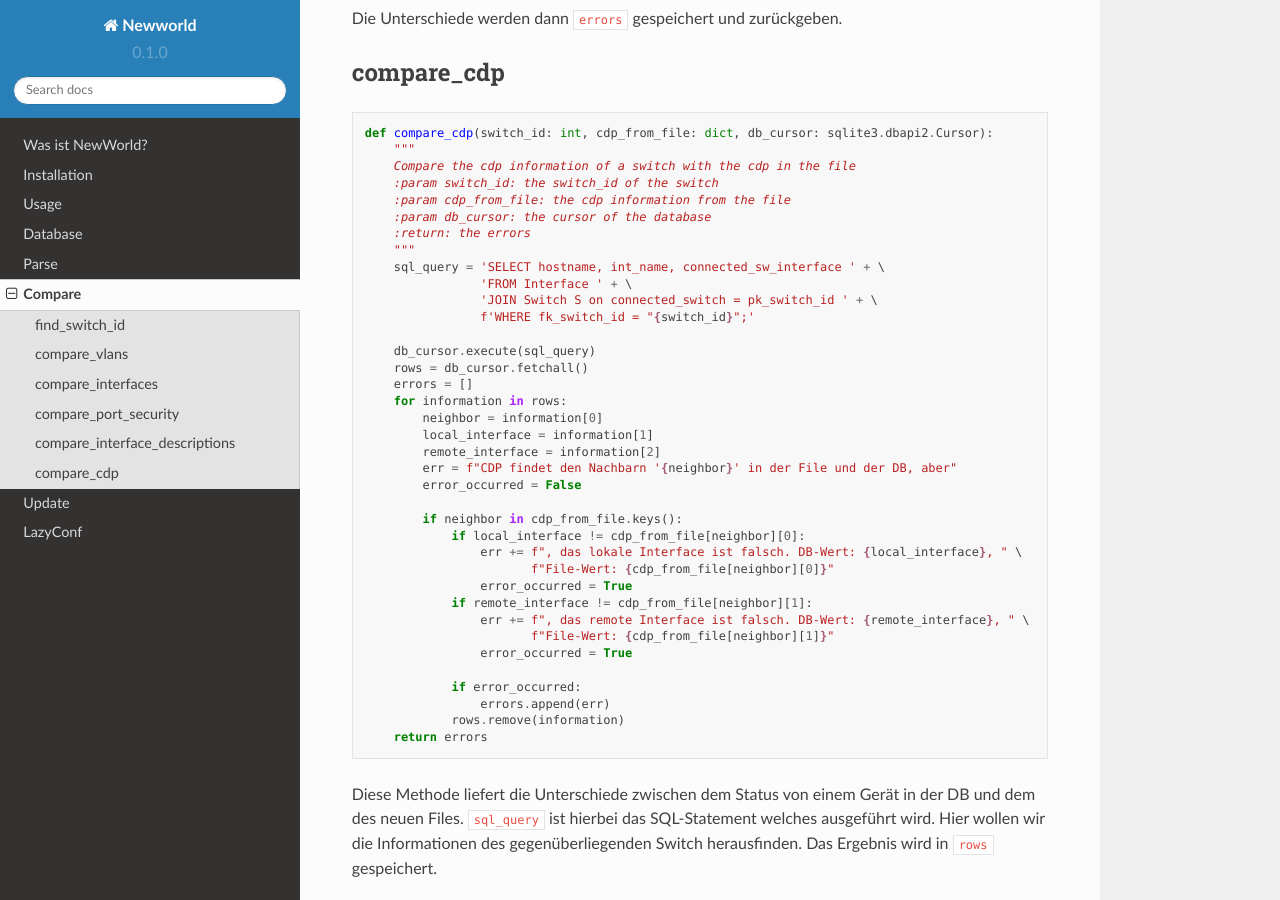
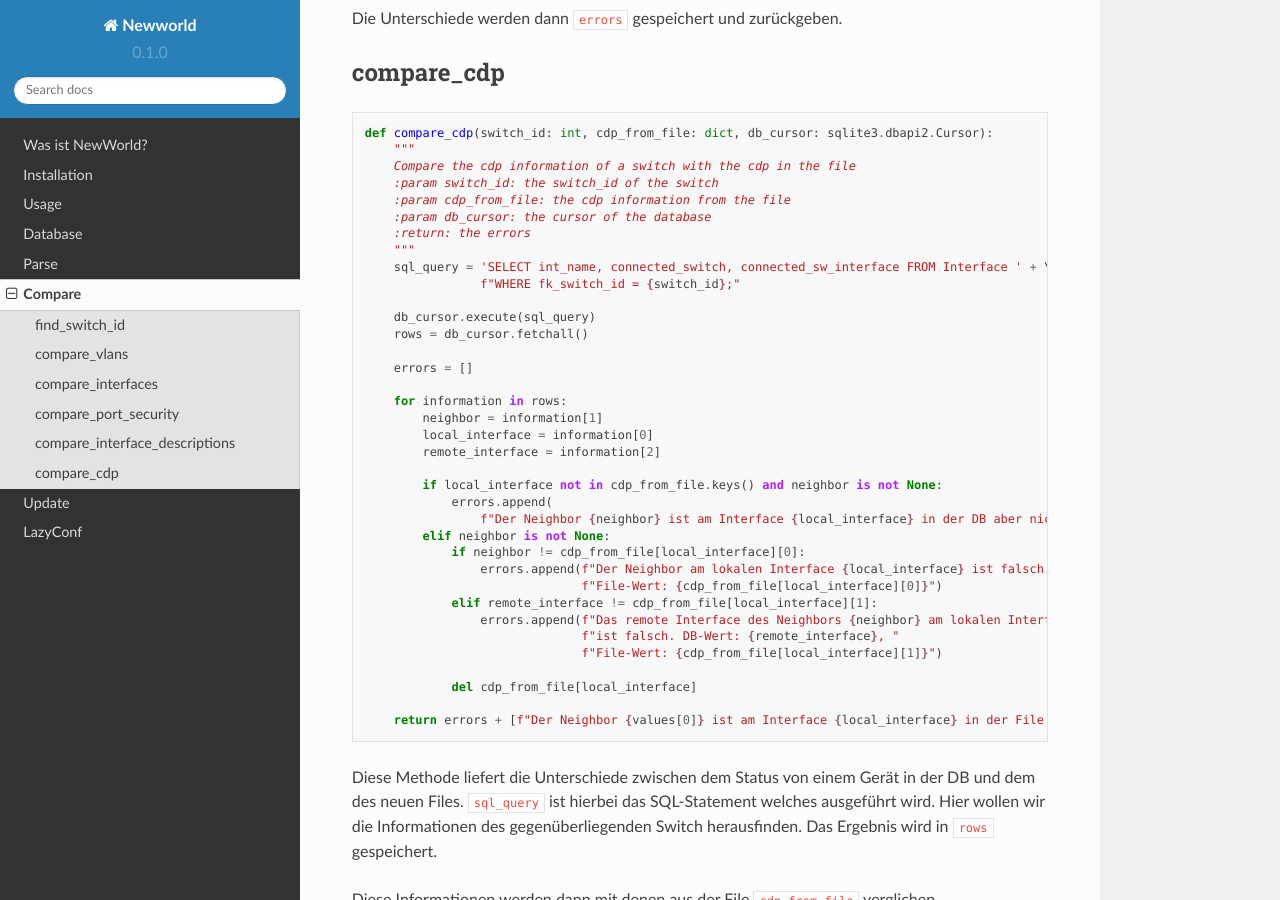
Before and after one commit to newworld-itp/NewWorld, a Sphinx documentation site: the page built from docs/source/compare.rst, in a window 1280 px wide and 900 px high, scrolled down 4788 px. Built offline with Sphinx 7.4.7 and the Read the Docs theme 2.0.0, drawn with Linux system fonts in a browser that asks for light colours.

Commit message:
New Function

```diff
--- a/docs/source/compare.rst
+++ b/docs/source/compare.rst
@@ -274,35 +274,35 @@
         :param db_cursor: the cursor of the database
         :return: the errors
         """
-        sql_query = 'SELECT hostname, int_name, connected_sw_interface ' + \
-                    'FROM Interface ' + \
-                    'JOIN Switch S on connected_switch = pk_switch_id ' + \
-                    f'WHERE fk_switch_id = "{switch_id}";'
+        sql_query = 'SELECT int_name, connected_switch, connected_sw_interface FROM Interface ' + \
+                    f"WHERE fk_switch_id = {switch_id};"
 
         db_cursor.execute(sql_query)
         rows = db_cursor.fetchall()
+
         errors = []
+
         for information in rows:
-            neighbor = information[0]
-            local_interface = information[1]
+            neighbor = information[1]
+            local_interface = information[0]
             remote_interface = information[2]
-            err = f"CDP findet den Nachbarn '{neighbor}' in der File und der DB, aber"
-            error_occurred = False
 
-            if neighbor in cdp_from_file.keys():
-                if local_interface != cdp_from_file[neighbor][0]:
-                    err += f", das lokale Interface ist falsch. DB-Wert: {local_interface}, " \
-                           f"File-Wert: {cdp_from_file[neighbor][0]}"
-                    error_occurred = True
-                if remote_interface != cdp_from_file[neighbor][1]:
-                    err += f", das remote Interface ist falsch. DB-Wert: {remote_interface}, " \
-                           f"File-Wert: {cdp_from_file[neighbor][1]}"
-                    error_occurred = True
+            if local_interface not in cdp_from_file.keys() and neighbor is not None:
+                errors.append(
+                    f"Der Neighbor {neighbor} ist am Interface {local_interface} in der DB aber nicht in der File")
+            elif neighbor is not None:
+                if neighbor != cdp_from_file[local_interface][0]:
+                    errors.append(f"Der Neighbor am lokalen Interface {local_interface} ist falsch. DB-Wert: {neighbor}, "
+                                  f"File-Wert: {cdp_from_file[local_interface][0]}")
+                elif remote_interface != cdp_from_file[local_interface][1]:
+                    errors.append(f"Das remote Interface des Neighbors {neighbor} am lokalen Interface {local_interface} "
+                                  f"ist falsch. DB-Wert: {remote_interface}, "
+                                  f"File-Wert: {cdp_from_file[local_interface][1]}")
 
-                if error_occurred:
-                    errors.append(err)
-                rows.remove(information)
-        return errors
+                del cdp_from_file[local_interface]
+
+        return errors + [f"Der Neighbor {values[0]} ist am Interface {local_interface} in der File aber nicht in der DB" for local_interface, values in cdp_from_file.items()]
+
 
 
 Diese Methode liefert die Unterschiede zwischen dem Status von einem Gerät in der DB
```
Also changed, not shown: docs/source/update.rst (+10 -7 lines).
